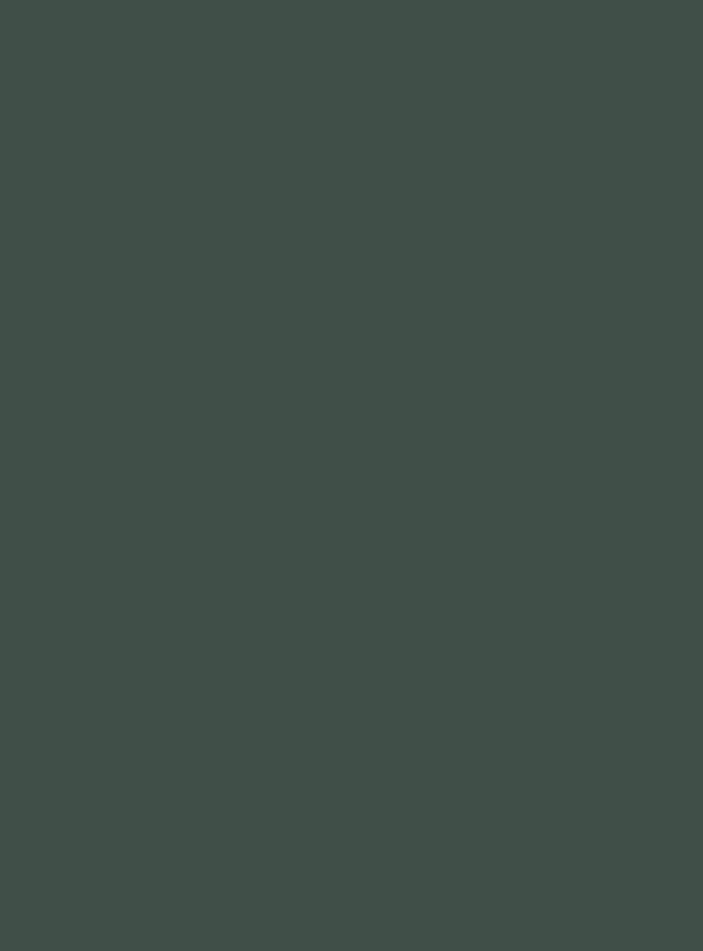
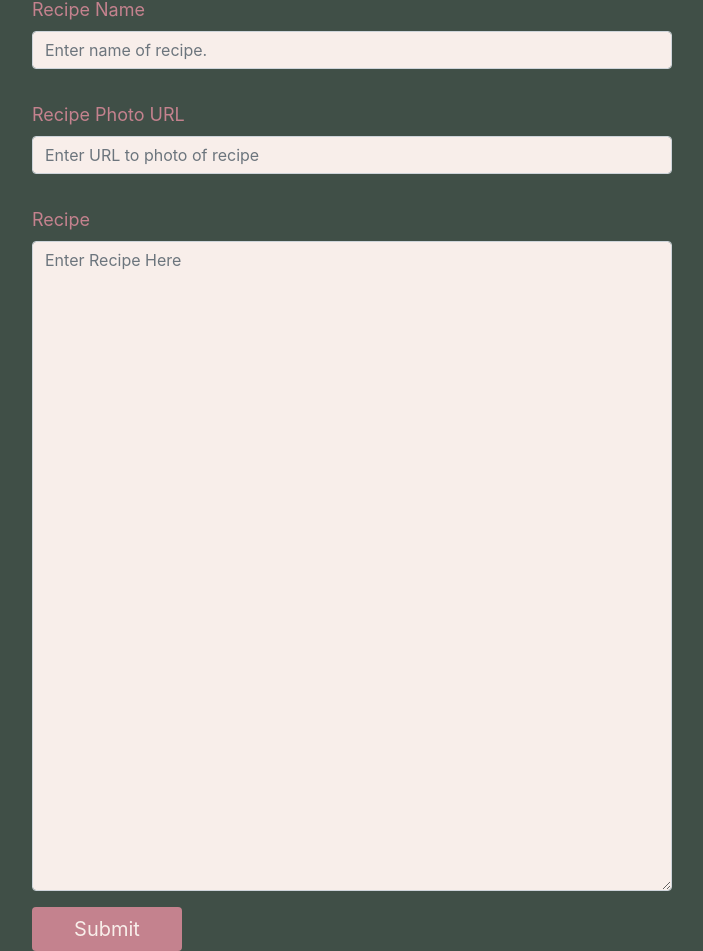
Before and after one commit to MandasK/grannys-recipe-box, a React (Create React App) app: page /Recipes/New in a window 1280 px wide. Shown: the part 52-1003 px from the top of the page, without its empty margins (288-991 px from the left). Before the commit the page ends 800 px from the top, so only its background shows below. Built offline with nearby package versions, Linux system fonts and the light colour scheme; a web font is replaced by a local one.

Commit message:
recipe form is posting to DB and CSS styling on form set

```diff
--- a/src/ApplicationViews.js
+++ b/src/ApplicationViews.js
@@ -3,6 +3,7 @@ import { Route, Redirect } from 'react-router-dom';
 import Dashboard from './DashBoard/dashboard';
 import Registration from './UserAccess/registration';
 import Login from './UserAccess/login';
+import NewRecipeForm from "./Recipe/NewRecipeForm"
 
 const ApplicationViews = props => {
     const hasUser = props.hasUser
@@ -35,6 +36,12 @@ const ApplicationViews = props => {
                     }
                 }}
             />
+        <Route
+            path="/Recipes/New"
+            render={(props) => {
+                return <NewRecipeForm {...props} />
+            }}
+            />
         </>
     )
 }
--- a/src/Navbar/Navbar.js
+++ b/src/Navbar/Navbar.js
@@ -19,8 +19,8 @@ const NavBar = (props) => {
   <Navbar.Toggle className="dashToggle" aria-controls="basic-navbar-nav" />
   <Navbar.Collapse className="dashCollapse" id="basic-navbar-nav">
     <Nav className="mr-auto">
-      <Nav.Link className="dashlink" href="/Recipe/New">Add a New Recipe</Nav.Link>
-      <Nav.Link className="dashlinkBox" href="/Recipe/MyRecipeBox">My Recipe Box</Nav.Link>
+      <Nav.Link className="dashlink" href="/Recipes/New">Add a New Recipe</Nav.Link>
+      <Nav.Link className="dashlinkBox" href="/Recipes/MyRecipeBox">My Recipe Box</Nav.Link>
     </Nav>
     <Form className="dashForm" inline>
       <FormControl className="dashcontrol" type="text" placeholder="Search" className="mr-sm-2" />
--- /dev/null
+++ b/src/Recipe/NewRecipeForm.css
@@ -0,0 +1,43 @@
+
+
+.newRecipeForm {
+    width:50%;
+    margin: 0 auto;
+
+}
+
+.newRecipeTitleGroup {
+    margin-top: 3rem;
+
+}
+
+.newRecipeImageGroup {
+    margin-top: 2rem;
+
+}
+
+.bigRecipeForm {
+    margin-top: 2rem;
+}
+
+#recipe.bigRecipeControl.form-control {
+    height: 650px !important;
+    background-color: #F8EEEA;
+
+}
+
+.newRecipeImageLabel, .newRecipeTitleLabel, .bigRecipeLabel {
+    color: #C4828E;
+    font-size: 18px;
+}
+
+.newRecipeTitleControl.form-control, .newRecipeImageControl.form-control {
+   background-color: #F8EEEA;
+}
+
+.newRecipeFormButton.btn.btn-custom {
+    background-color: #C4828E;
+    color: #F8EEEA;
+    width: 150px;
+    font-size: 20px;
+}
--- a/src/Recipe/NewRecipeForm.js
+++ b/src/Recipe/NewRecipeForm.js
@@ -1,3 +1,66 @@
-import React from 'react';
-import {  } from 'react-bootstrap';
+import React, { useState } from 'react';
+import { Form, Button } from 'react-bootstrap';
 import APIManager from "../DataCalls/APIManager";
+import "./NewRecipeForm.css"
+
+const NewRecipeForm = props => {
+ const [recipe, setRecipe] = useState({userId:parseInt(sessionStorage.activeUserID), title: "", recipe: "", url: "", user: sessionStorage.activeUser});
+ const [isLoading, setIsLoading] = useState(false);
+
+const handleFieldChange = event => {
+    const stateToChange = {...recipe}
+    stateToChange[event.target.id] = event.target.value;
+    setRecipe(stateToChange)
+};
+
+const constructNewRecipe = event => {
+    event.preventDefault();
+    if (recipe.title === "" || recipe.recipe === "" || recipe.url === "") {
+        alert("Please complete all fields")
+    } else {
+        setIsLoading(true);
+        APIManager.Post("recipes", recipe)
+        .then(() => props.history.push("/Dashboard"))
+    }
+}
+    return (
+        <div className="recipeFormContainer">
+        <Form className="newRecipeForm">
+        <Form.Group className="newRecipeTitleGroup" controlId="title">
+            <Form.Label className="newRecipeTitleLabel">Recipe Name</Form.Label>
+            <Form.Control className="newRecipeTitleControl"
+             type="text"
+            placeholder="Enter name of recipe."
+            onChange={handleFieldChange}
+             />
+        </Form.Group>
+        <Form.Group className="newRecipeImageGroup" controlId="url">
+            <Form.Label className="newRecipeImageLabel">Recipe Photo URL</Form.Label>
+            <Form.Control className="newRecipeImageControl"
+            type="text"
+            placeholder="Enter URL to photo of recipe"
+            onChange={handleFieldChange}
+             />
+        </Form.Group>
+        <Form.Group className="bigRecipeForm" controlId="recipe">
+            <Form.Label className="bigRecipeLabel">Recipe</Form.Label>
+            <Form.Control className="bigRecipeControl"
+            as="textarea"
+            type="text"
+            placeholder="Enter Recipe Here"
+            onChange={handleFieldChange}
+             />
+        </Form.Group>
+        <Button
+            className="newRecipeFormButton"
+            variant="custom"
+            onClick={constructNewRecipe}
+            type="submit">
+            Submit
+        </Button>
+        </Form>
+        </div>
+    )
+}
+
+export default NewRecipeForm
```
Also changed, not shown: api/database.json (+10 -0 lines).
